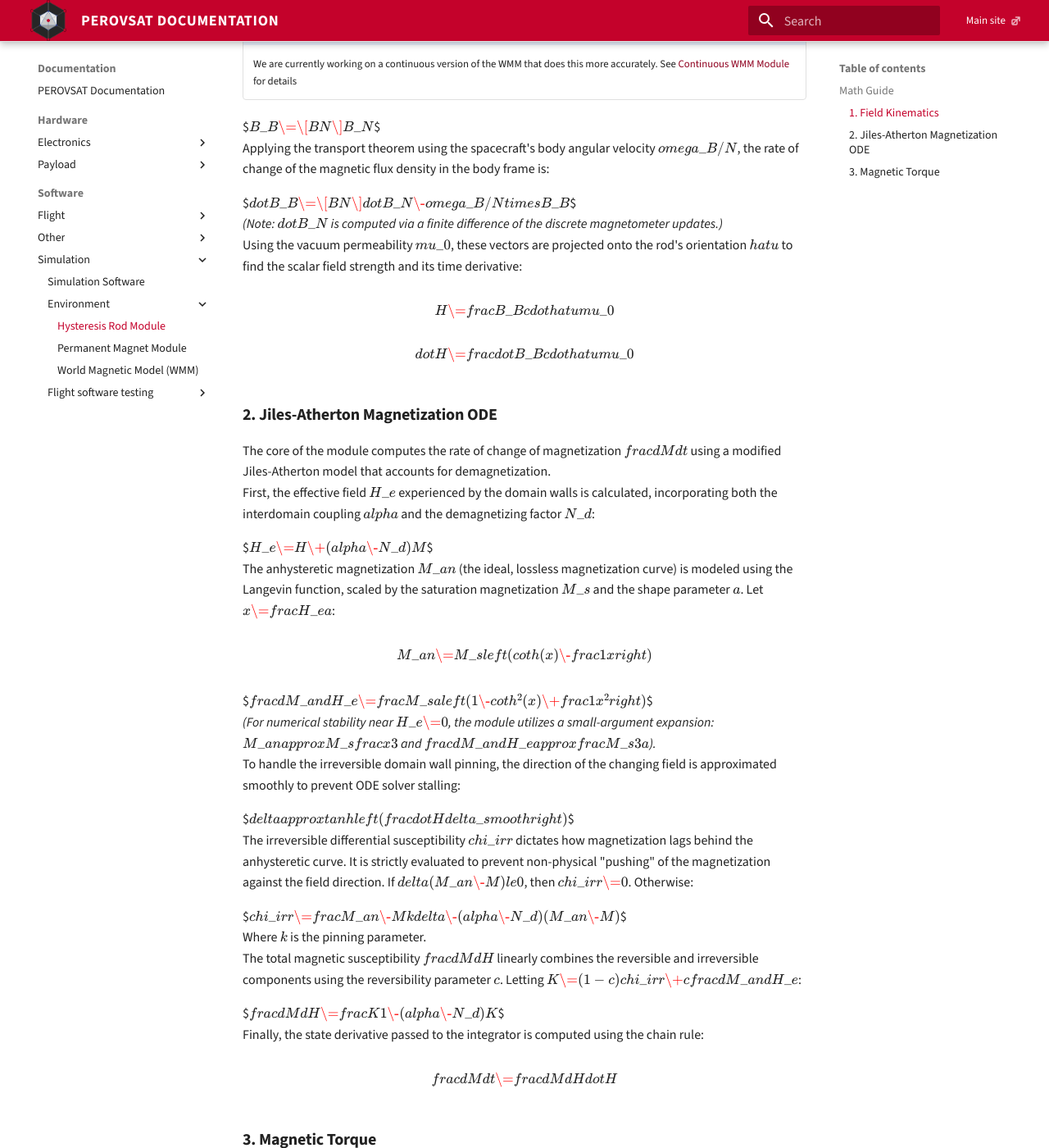
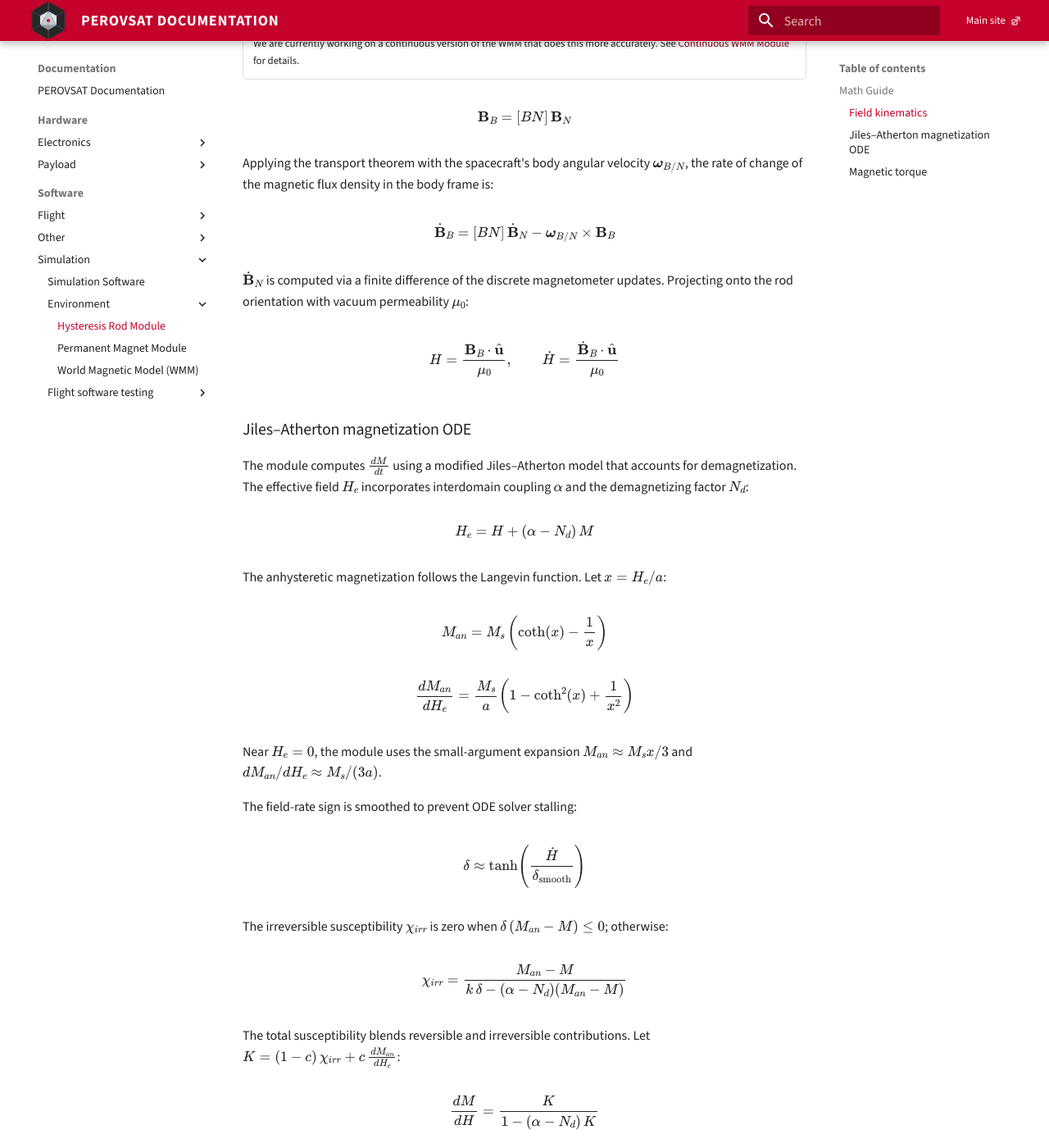
Before and after one commit to PEROVSAT/perovsat.github.io, an MkDocs documentation site: the page built from docs/content/software/simulation/environment/Hysterisis_Rods.md, in a window 1280 px wide and 1400 px high, scrolled down 949 px. Shown: the whole window at 82% size. Built offline with MkDocs 1.6.1 and Material for MkDocs 9.7.7, drawn with Linux system fonts in a browser that asks for light colours; some of the changed text lies outside the part shown.

Commit message:
Fix LaTeX in hysteresis rod docs

```diff
--- a/docs/content/software/simulation/environment/Hysterisis_Rods.md
+++ b/docs/content/software/simulation/environment/Hysterisis_Rods.md
@@ -10,60 +10,86 @@ Hysteresis rods are soft ferromagnetic cylinders mounted along chosen body axes.
 Our Basilisk module models each rod with the **Jiles–Atherton (JA)** constitutive law, driven by the geomagnetic field from the [WMM](WMM.md). Material parameters for HyMu-80 are loaded from JSON configs in `hysteresis_configs/`.
 
 
-## **Math Guide**
+## Math Guide
 
-This section outlines the mathematical progression implemented in the module, moving from spacecraft kinematics to the Jiles-Atherton ODE, and finally to the resulting magnetic torque.
+This section outlines the mathematical progression implemented in the module, moving from spacecraft kinematics to the Jiles–Atherton ODE, and finally to the resulting magnetic torque.
 
-### **1\. Field Kinematics**
+### Field kinematics
 
-The module first determines the axial magnetic field strength $H$ and its rate of change $\\dot{H}$ along the rod's unit direction $\\hat{u}$ in the body frame.
-The inertial magnetic field $B\_N$ is rotated into the spacecraft body frame using the direction cosine matrix $\[BN\]$:
+The module determines the axial magnetic field strength \(H\) and its rate of change \(\dot{H}\) along the rod's unit direction \(\hat{\mathbf{u}}\) in the body frame. The inertial magnetic field \(\mathbf{B}_N\) is rotated into the spacecraft body frame using the direction cosine matrix \([BN]\):
 
 !!! note
-    We are currently working on a continuous version of the WMM that does this more accurately. See [Continuous WMM Module](./WMM.md) for details
+    We are currently working on a continuous version of the WMM that does this more accurately. See [Continuous WMM Module](WMM.md) for details.
 
-$$B\_B \= \[BN\]B\_N$$
-Applying the transport theorem using the spacecraft's body angular velocity $\\omega\_{B/N}$, the rate of change of the magnetic flux density in the body frame is:
+$$
+\mathbf{B}_B = [BN]\,\mathbf{B}_N
+$$
 
-$$\\dot{B}\_B \= \[BN\]\\dot{B}\_N \- \\omega\_{B/N} \\times B\_B$$
-*(Note: $\\dot{B}\_N$ is computed via a finite difference of the discrete magnetometer updates.)*
-Using the vacuum permeability $\\mu\_0$, these vectors are projected onto the rod's orientation $\\hat{u}$ to find the scalar field strength and its time derivative:
+Applying the transport theorem with the spacecraft's body angular velocity \(\boldsymbol{\omega}_{B/N}\), the rate of change of the magnetic flux density in the body frame is:
 
-$$H \= \\frac{B\_B \\cdot \\hat{u}}{\\mu\_0}$$
+$$
+\dot{\mathbf{B}}_B = [BN]\,\dot{\mathbf{B}}_N - \boldsymbol{\omega}_{B/N} \times \mathbf{B}_B
+$$
 
-$$\\dot{H} \= \\frac{\\dot{B}\_B \\cdot \\hat{u}}{\\mu\_0}$$
+\(\dot{\mathbf{B}}_N\) is computed via a finite difference of the discrete magnetometer updates. Projecting onto the rod orientation with vacuum permeability \(\mu_0\):
 
-### **2\. Jiles-Atherton Magnetization ODE**
+$$
+H = \frac{\mathbf{B}_B \cdot \hat{\mathbf{u}}}{\mu_0}, \qquad
+\dot{H} = \frac{\dot{\mathbf{B}}_B \cdot \hat{\mathbf{u}}}{\mu_0}
+$$
 
-The core of the module computes the rate of change of magnetization $\\frac{dM}{dt}$ using a modified Jiles-Atherton model that accounts for demagnetization.
-First, the effective field $H\_e$ experienced by the domain walls is calculated, incorporating both the interdomain coupling $\\alpha$ and the demagnetizing factor $N\_d$:
+### Jiles–Atherton magnetization ODE
 
-$$H\_e \= H \+ (\\alpha \- N\_d)M$$
-The anhysteretic magnetization $M\_{an}$ (the ideal, lossless magnetization curve) is modeled using the Langevin function, scaled by the saturation magnetization $M\_s$ and the shape parameter $a$. Let $x \= \\frac{H\_e}{a}$:
+The module computes \(\frac{dM}{dt}\) using a modified Jiles–Atherton model that accounts for demagnetization. The effective field \(H_e\) incorporates interdomain coupling \(\alpha\) and the demagnetizing factor \(N_d\):
 
-$$M\_{an} \= M\_s \\left( \\coth(x) \- \\frac{1}{x} \\right)$$
+$$
+H_e = H + (\alpha - N_d)\,M
+$$
 
-$$\\frac{dM\_{an}}{dH\_e} \= \\frac{M\_s}{a} \\left( 1 \- \\coth^2(x) \+ \\frac{1}{x^2} \\right)$$
-*(For numerical stability near $H\_e \= 0$, the module utilizes a small-argument expansion: $M\_{an} \\approx M\_s \\frac{x}{3}$ and $\\frac{dM\_{an}}{dH\_e} \\approx \\frac{M\_s}{3a}$).*
-To handle the irreversible domain wall pinning, the direction of the changing field is approximated smoothly to prevent ODE solver stalling:
+The anhysteretic magnetization follows the Langevin function. Let \(x = H_e / a\):
 
-$$\\delta \\approx \\tanh\\left(\\frac{\\dot{H}}{\\delta\_{smooth}}\\right)$$
-The irreversible differential susceptibility $\\chi\_{irr}$ dictates how magnetization lags behind the anhysteretic curve. It is strictly evaluated to prevent non-physical "pushing" of the magnetization against the field direction. If $\\delta(M\_{an} \- M) \\le 0$, then $\\chi\_{irr} \= 0$. Otherwise:
+$$
+M_{an} = M_s\left(\coth(x) - \frac{1}{x}\right)
+$$
 
-$$\\chi\_{irr} \= \\frac{M\_{an} \- M}{k\\delta \- (\\alpha \- N\_d)(M\_{an} \- M)}$$
-Where $k$ is the pinning parameter.
-The total magnetic susceptibility $\\frac{dM}{dH}$ linearly combines the reversible and irreversible components using the reversibility parameter $c$. Letting $K \= (1-c)\\chi\_{irr} \+ c \\frac{dM\_{an}}{dH\_e}$:
+$$
+\frac{dM_{an}}{dH_e} = \frac{M_s}{a}\left(1 - \coth^2(x) + \frac{1}{x^2}\right)
+$$
 
-$$\\frac{dM}{dH} \= \\frac{K}{1 \- (\\alpha \- N\_d)K}$$
-Finally, the state derivative passed to the integrator is computed using the chain rule:
+Near \(H_e = 0\), the module uses the small-argument expansion \(M_{an} \approx M_s x / 3\) and \(dM_{an}/dH_e \approx M_s / (3a)\).
 
-$$\\frac{dM}{dt} \= \\frac{dM}{dH}\\dot{H}$$
+The field-rate sign is smoothed to prevent ODE solver stalling:
 
-### **3\. Magnetic Torque**
+$$
+\delta \approx \tanh\!\left(\frac{\dot{H}}{\delta_{\mathrm{smooth}}}\right)
+$$
 
-Once the magnetization $M$ is integrated, the rod's magnetic dipole moment vector $m\_{rod}$ in the body frame is found using the rod's volume $V$:
+The irreversible susceptibility \(\chi_{irr}\) is zero when \(\delta\,(M_{an} - M) \le 0\); otherwise:
 
-$$m\_{rod} \= (MV)\\hat{u}$$
-The resulting mechanical torque $\\tau\_B$ exerted on the spacecraft body by the rod's interaction with the external magnetic field is:
+$$
+\chi_{irr} = \frac{M_{an} - M}{k\,\delta - (\alpha - N_d)(M_{an} - M)}
+$$
 
-$$\\tau\_B \= m\_{rod} \\times B\_B$$
+The total susceptibility blends reversible and irreversible contributions. Let \(K = (1-c)\,\chi_{irr} + c\,\frac{dM_{an}}{dH_e}\):
+
+$$
+\frac{dM}{dH} = \frac{K}{1 - (\alpha - N_d)\,K}
+$$
+
+The state derivative passed to the integrator is:
+
+$$
+\frac{dM}{dt} = \frac{dM}{dH}\,\dot{H}
+$$
+
+### Magnetic torque
+
+The rod's dipole moment and the resulting body-frame torque are:
+
+$$
+\mathbf{m}_{rod} = M\,V\,\hat{\mathbf{u}}
+$$
+
+$$
+\boldsymbol{\tau}_B = \mathbf{m}_{rod} \times \mathbf{B}_B
+$$
```
